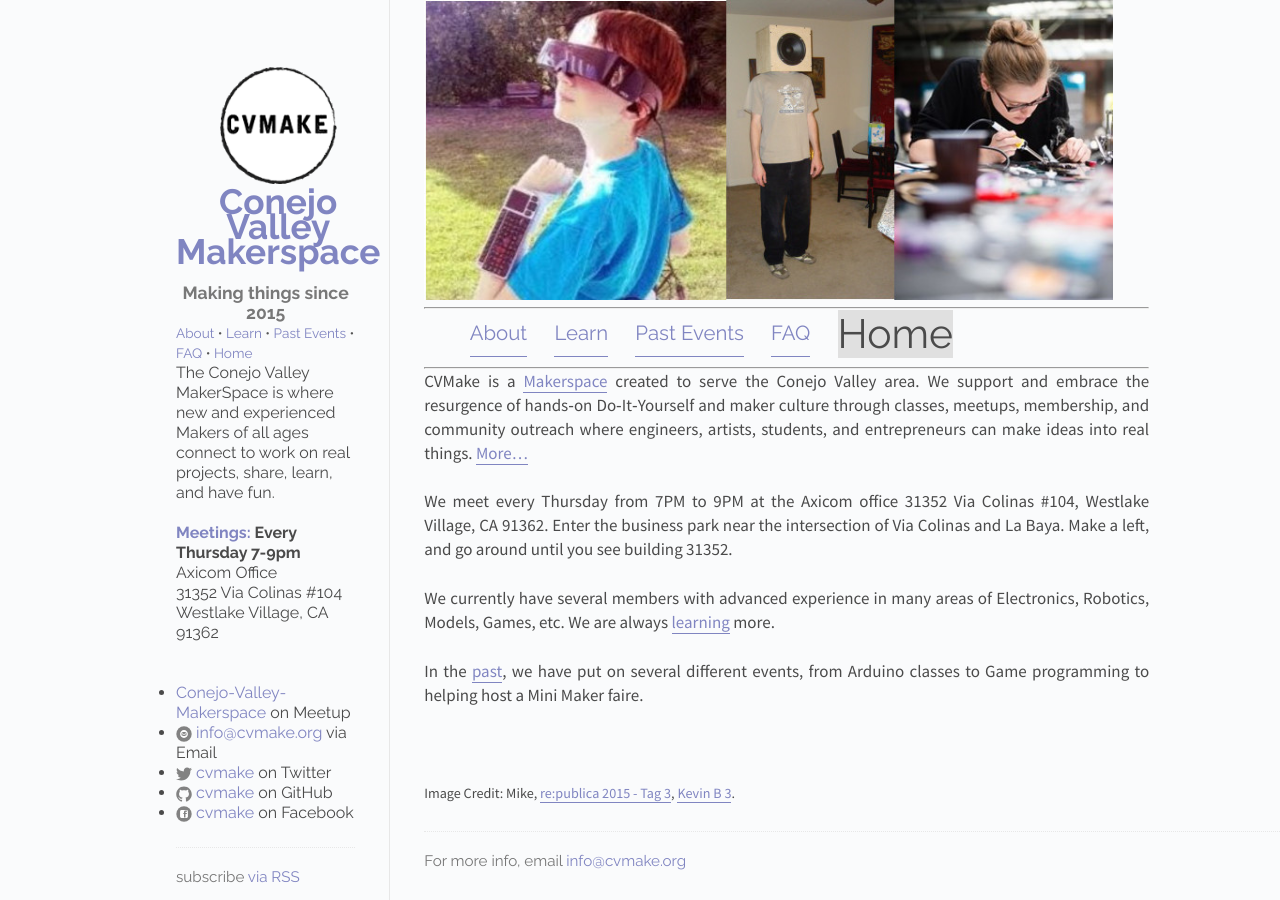
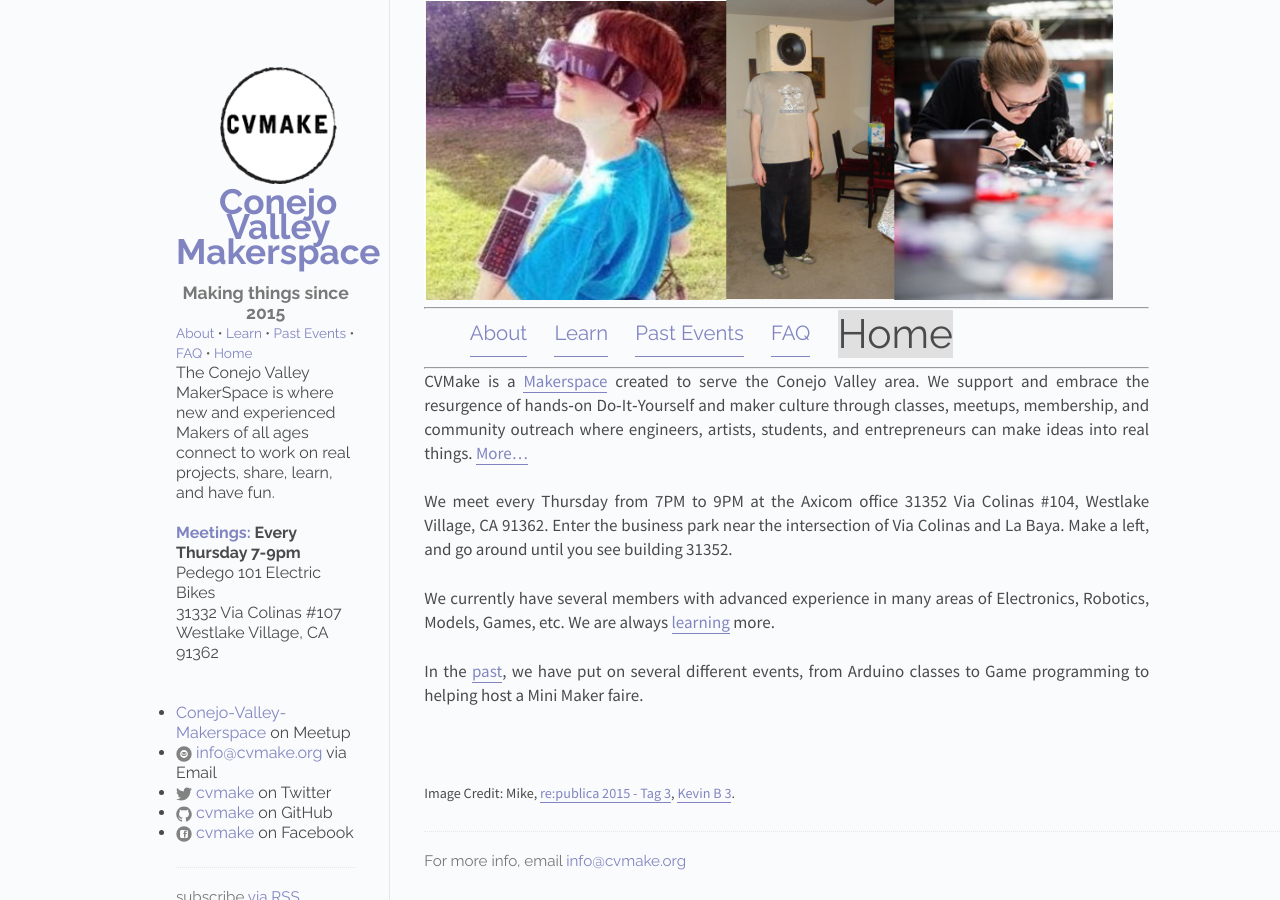
Before and after one commit to cvmake/cvmake.github.io, a Jekyll site: the page built from index.md, in a window 1280 px wide. Built offline with Jekyll 4.4.1, drawn with Linux system fonts in a browser that asks for light colours.

Commit message:
change address to Pedego

```diff
--- a/_includes/sidebar.html
+++ b/_includes/sidebar.html
@@ -18,8 +18,8 @@
 <p>{{ site.description }}</p>
 </br>
 <b><a href="http://www.meetup.com/Conejo-Valley-Makerspace/">Meetings:</a> Every Thursday 7-9pm</b></br>
-Axicom Office</br>
-31352 Via Colinas #104</br>
+Pedego 101 Electric Bikes</br>
+31332 Via Colinas #107</br>
 Westlake Village, CA 91362</br>
 </br>
 </br>
```
